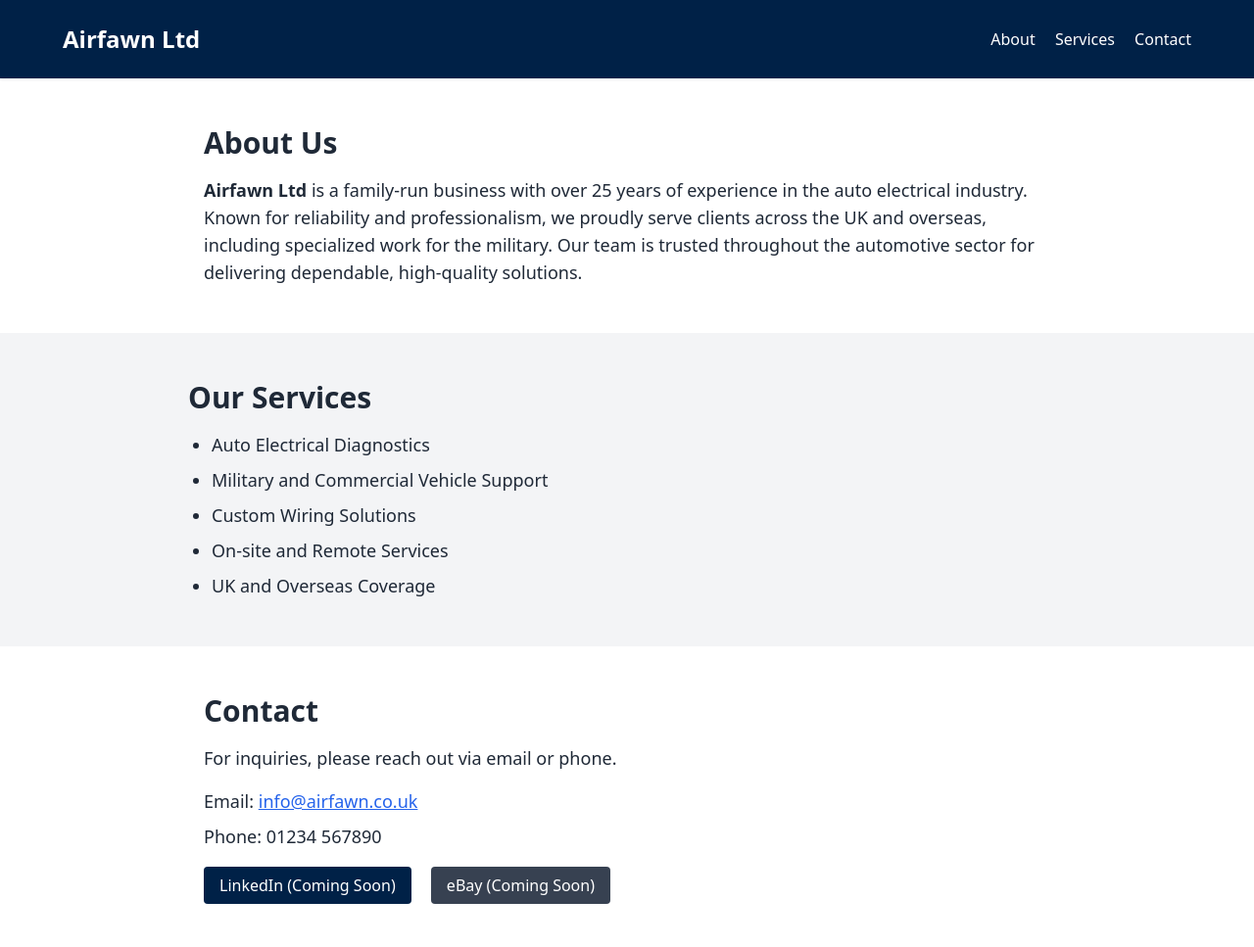
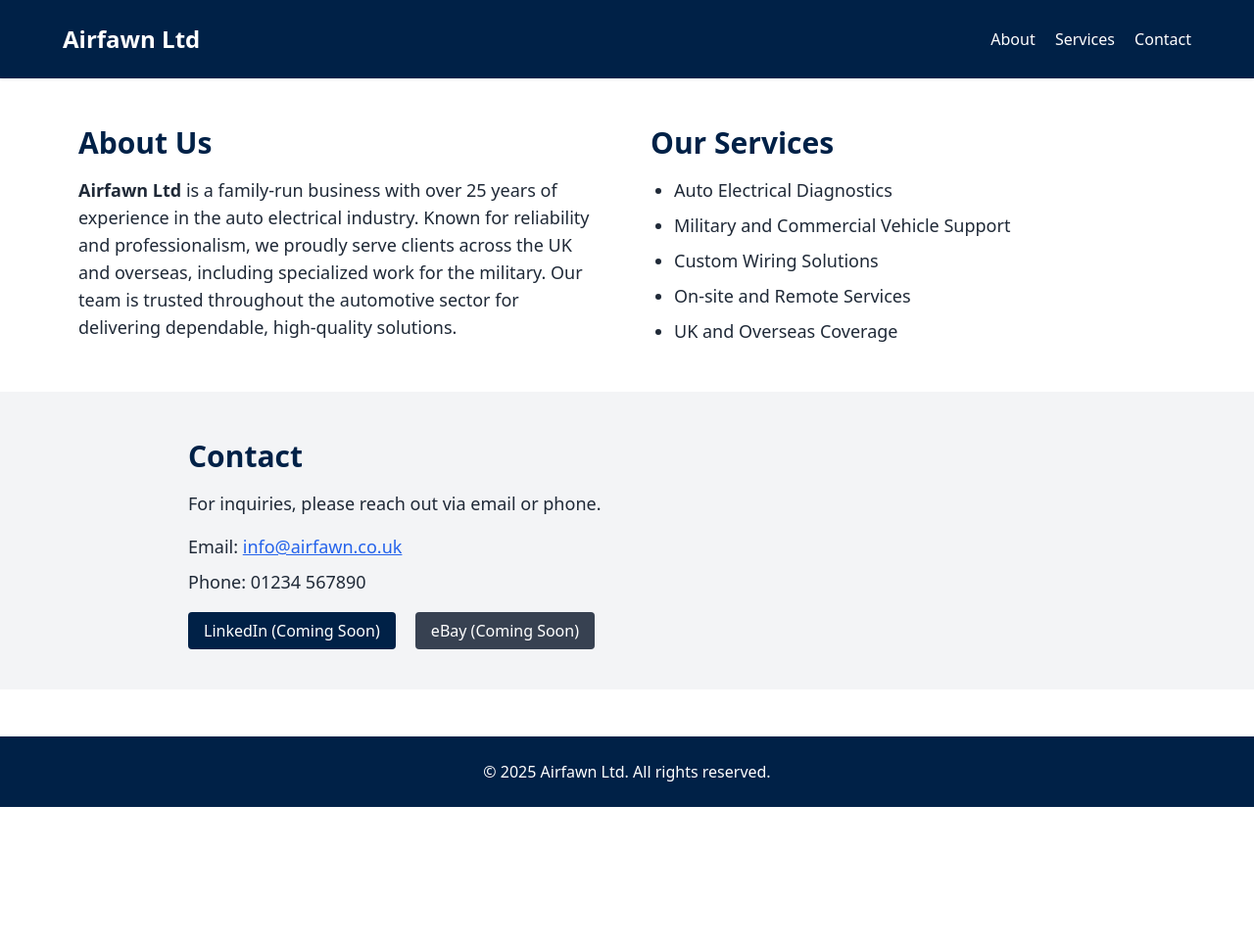
Before and after one commit to AirfawnConsultantsLTD/airfawn-site, a plain HTML site: page index.html in a window 1280 px wide. Shown: the top 967 px of the page at 98% size. After the commit the page ends 824 px from the top, so only its background shows below. Drawn offline with nearby package versions, Linux system fonts and the light colour scheme.

Commit message:
Add files via upload

```diff
--- a/index.html
+++ b/index.html
@@ -19,16 +19,18 @@
     </div>
   </header>
 
-  <section id="about" class="max-w-4xl mx-auto py-12 px-4">
-    <h2 class="text-3xl font-semibold mb-4">About Us</h2>
+  <section class="max-w-6xl mx-auto py-12 px-4">
+    <div class="grid md:grid-cols-2 gap-12 items-start">
+      <div>
+        <h2 class="text-3xl font-semibold mb-4 text-[#002147]">About Us</h2>
         <p class="text-lg">
-      <strong>Airfawn Ltd</strong> is a family-run business with over 25 years of experience in the auto electrical industry. Known for reliability and professionalism, we proudly serve clients across the UK and overseas, including specialized work for the military. Our team is trusted throughout the automotive sector for delivering dependable, high-quality solutions.
+          <strong>Airfawn Ltd</strong> is a family-run business with over 25 years of experience in the auto electrical industry.
+          Known for reliability and professionalism, we proudly serve clients across the UK and overseas, including specialized work
+          for the military. Our team is trusted throughout the automotive sector for delivering dependable, high-quality solutions.
         </p>
-  </section>
-
-  <section id="services" class="bg-gray-100 py-12 px-4">
-    <div class="max-w-4xl mx-auto">
-      <h2 class="text-3xl font-semibold mb-4">Our Services</h2>
+      </div>
+      <div>
+        <h2 class="text-3xl font-semibold mb-4 text-[#002147]">Our Services</h2>
         <ul class="list-disc pl-6 text-lg space-y-2">
           <li>Auto Electrical Diagnostics</li>
           <li>Military and Commercial Vehicle Support</li>
@@ -37,16 +39,19 @@
           <li>UK and Overseas Coverage</li>
         </ul>
       </div>
+    </div>
   </section>
 
-  <section id="contact" class="max-w-4xl mx-auto py-12 px-4">
-    <h2 class="text-3xl font-semibold mb-4">Contact</h2>
+  <section id="contact" class="bg-gray-100 py-12 px-4">
+    <div class="max-w-4xl mx-auto">
+      <h2 class="text-3xl font-semibold mb-4 text-[#002147]">Contact</h2>
       <p class="text-lg mb-4">For inquiries, please reach out via email or phone.</p>
       <p class="text-lg mb-2">Email: <a href="mailto:info@airfawn.co.uk" class="text-blue-600 underline">info@airfawn.co.uk</a></p>
       <p class="text-lg mb-6">Phone: 01234 567890</p>
       <div class="space-x-4">
         <a href="#" class="bg-[#002147] text-white px-4 py-2 rounded hover:bg-blue-900">LinkedIn (Coming Soon)</a>
         <a href="#" class="bg-gray-700 text-white px-4 py-2 rounded hover:bg-gray-900">eBay (Coming Soon)</a>
+      </div>
     </div>
   </section>
 
```
Lines whose indentation alone changed are shown as unchanged.
